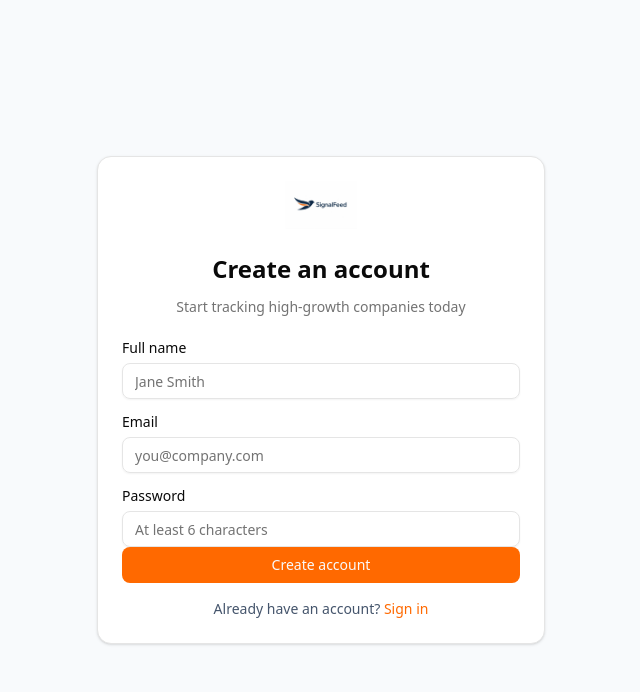
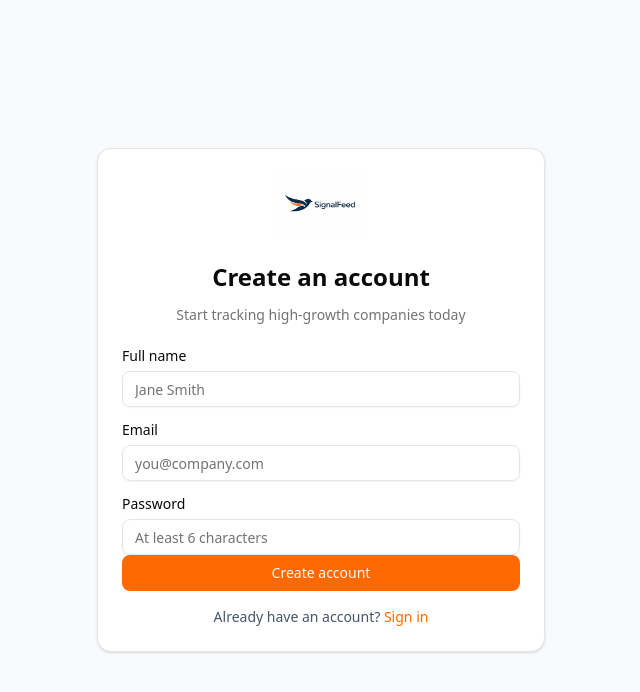
Before and after one commit to craigp514-droid/gazelle-killer, a Next.js app: page /signup in a window 1280 px wide. Shown: the top 692 px of the page, without its empty margins (319-959 px from the left). Built offline with nearby package versions, Linux system fonts and the light colour scheme; no server answers.

Commit message:
Make logo bigger on auth pages

```diff
--- a/src/app/(auth)/forgot-password/page.tsx
+++ b/src/app/(auth)/forgot-password/page.tsx
@@ -67,7 +67,7 @@ export default function ForgotPasswordPage() {
       <Card className="w-full max-w-md">
         <CardHeader className="space-y-1 text-center">
           <div className="mx-auto mb-4">
-            <Image src="/logo.jpg" alt="SignalFeed" width={200} height={50} className="h-12 w-auto" />
+            <Image src="/logo.jpg" alt="SignalFeed" width={280} height={70} className="h-16 w-auto" />
           </div>
           <CardTitle className="text-2xl font-bold">Forgot password?</CardTitle>
           <CardDescription>
--- a/src/app/(auth)/login/page.tsx
+++ b/src/app/(auth)/login/page.tsx
@@ -53,7 +53,7 @@ export default function LoginPage() {
       <Card className="w-full max-w-md">
         <CardHeader className="space-y-1 text-center">
           <div className="mx-auto mb-4">
-            <Image src="/logo.jpg" alt="SignalFeed" width={200} height={50} className="h-12 w-auto" />
+            <Image src="/logo.jpg" alt="SignalFeed" width={280} height={70} className="h-16 w-auto" />
           </div>
           <CardTitle className="text-2xl font-bold">Welcome back</CardTitle>
           <CardDescription>
--- a/src/app/(auth)/signup/page.tsx
+++ b/src/app/(auth)/signup/page.tsx
@@ -50,7 +50,7 @@ export default function SignupPage() {
       <Card className="w-full max-w-md">
         <CardHeader className="space-y-1 text-center">
           <div className="mx-auto mb-4">
-            <Image src="/logo.jpg" alt="SignalFeed" width={200} height={50} className="h-12 w-auto" />
+            <Image src="/logo.jpg" alt="SignalFeed" width={280} height={70} className="h-16 w-auto" />
           </div>
           <CardTitle className="text-2xl font-bold">Create an account</CardTitle>
           <CardDescription>
```
